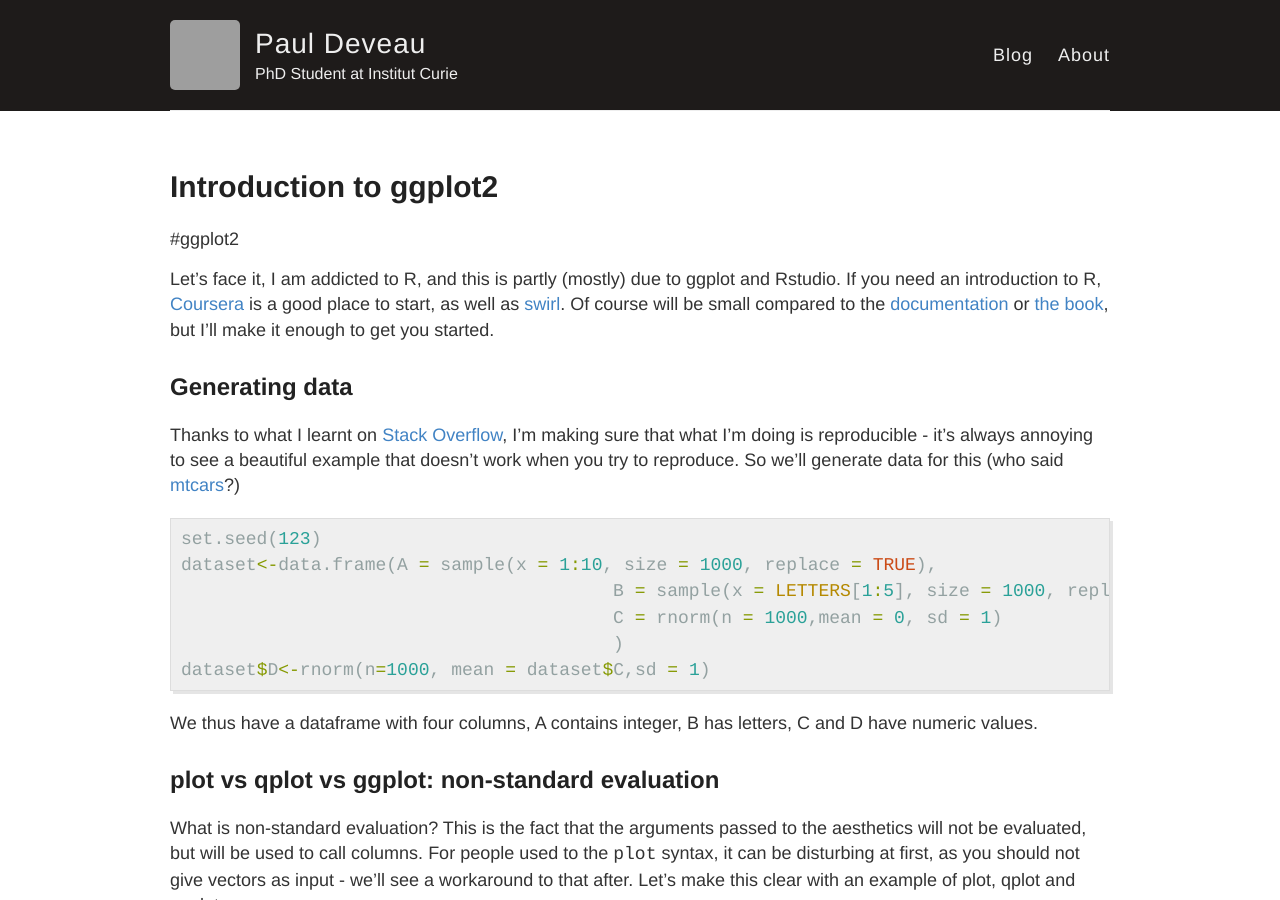
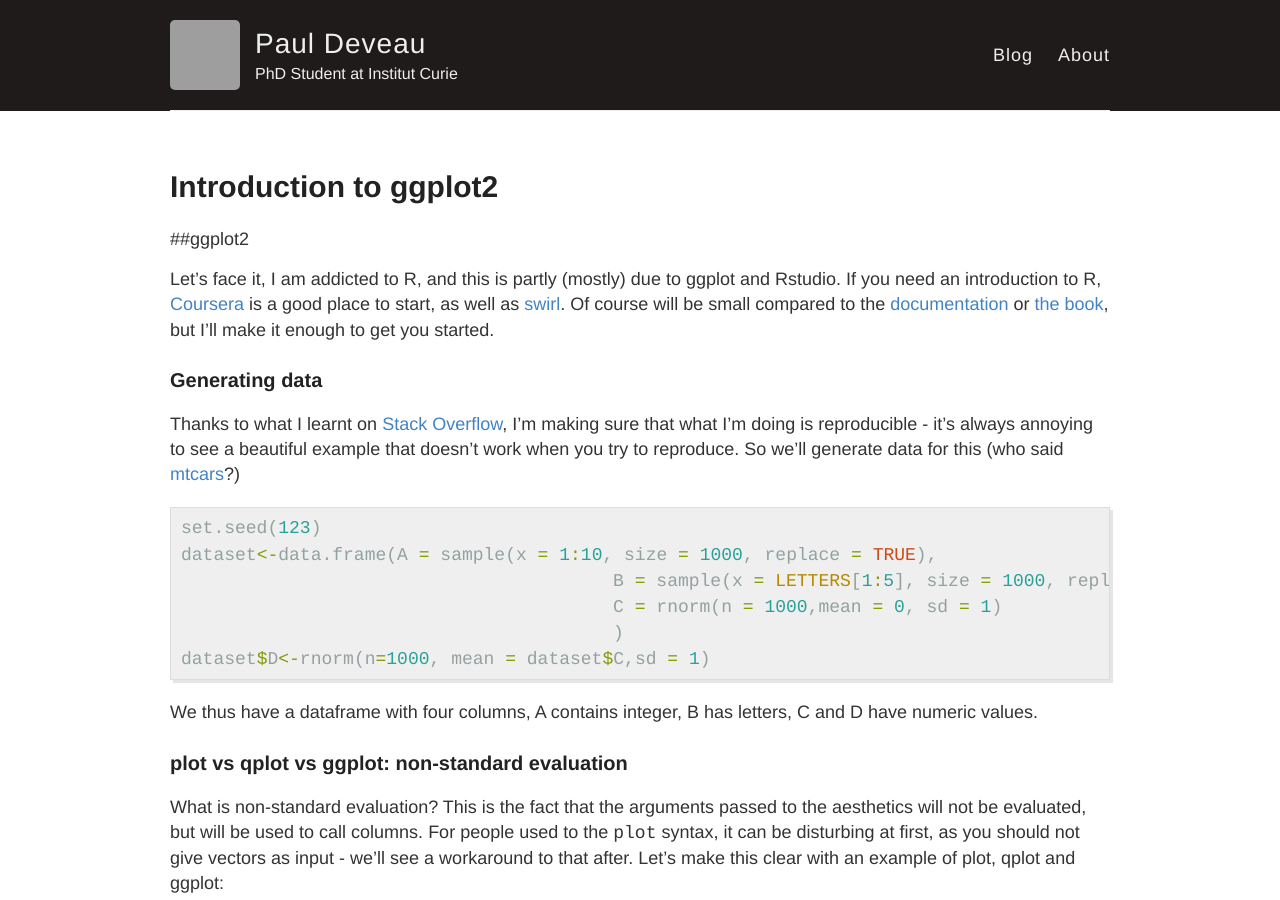
Before and after one commit to DeveauP/DeveauP.github.io, a Jekyll site: the page built from _posts/2016-8-29-ggplot2.md, in a window 1280 px wide and 900 px high. Built offline with Jekyll 4.4.1, drawn with Linux system fonts in a browser that asks for light colours; comment, search, counter and statistics services are not loaded; some of the changed text lies outside the part shown; grey boxes are pictures that could not be loaded.

```diff
--- a/_posts/2016-8-29-ggplot2.md
+++ b/_posts/2016-8-29-ggplot2.md
@@ -6,13 +6,13 @@
   - Tech
 ---
 
-#ggplot2
+##ggplot2
 
 Let's face it, I am addicted to R, and this is partly (mostly) due to ggplot and Rstudio. <!--more-->
 If you need an introduction to R, [Coursera](https://www.coursera.org/learn/r-programming) is a good place to start, as well as [swirl](http://swirlstats.com/).
 Of course will be small compared to the [documentation](http://docs.ggplot2.org/current/index.html) or [the book](http://ggplot2.org/book/), but I'll make it enough to get you started.
 
-## Generating data
+### Generating data
 
 Thanks to what I learnt on [Stack Overflow](http://stackoverflow.com/a/5963610/5779570), I'm making sure that what I'm doing is reproducible - it's always annoying to see a beautiful example that doesn't work when you try to reproduce.
 So we'll generate data for this (who said [mtcars](https://stat.ethz.ch/R-manual/R-devel/library/datasets/html/mtcars.html)?)
@@ -28,7 +28,7 @@
 
 We thus have a dataframe with four columns, A contains integer, B has letters, C and D have numeric values.
 
-## plot vs qplot vs ggplot: non-standard evaluation
+### plot vs qplot vs ggplot: non-standard evaluation
 
 What is non-standard evaluation? This is the fact that the arguments passed to the aesthetics will not be evaluated, but will be used to call columns.
 For people used to the `plot` syntax, it can be disturbing at first, as you should not give vectors as input - we'll see a workaround to that after.
@@ -58,9 +58,9 @@
 
 It doesn't look too good but we'll make it better.
 
-## Editing your plot: basic operations
+### Editing your plot: basic operations
 
-### Changing the theme
+#### Changing the theme
 
 By default, the background of `ggplot` is grey to have a better experience on screens. However, for printing, or by habits, it can be useful to have a black and white theme,
 or edit the axes. This is feasible with `theme()`, but some themes are already available with `ggplot2`, such as `theme_bw`, `theme_classic`, or `theme_minimal`.
@@ -95,7 +95,7 @@
 You don't remember if it is `x.ticks.axis` or `x.axis.ticks` to change the ticks in your theme? Don't worry, everything is listed [here](http://docs.ggplot2.org/current/theme.html)
 (It is `axis.ticks.x` )
 
-### Adding color and editing legend
+#### Adding color and editing legend
 
 Now that we have a theme, we will color the points based on values from column A.
 {% highlight R %}
@@ -133,7 +133,7 @@
 {% endhighlight %}
 ![alt tag](http://deveaup.github.io/images/geom_point_colored_shaped.png)
 
-### Adding lines
+#### Adding lines
 
 What happens if we try to connect the previous points?
 {% highlight R %}
@@ -153,7 +153,7 @@
 You can now see that each color has its own line! This is because `ggplot` has grouped the points by values of the color, shape, etc.
 It is useful to remember this when you want to have a single line with multiple colors.
 
-### Adding a trend
+#### Adding a trend
 
 Now we know how to make a line, but we'd like a trend for all points and one trend for each color. We'll try using `geom_smooth`:
 
@@ -173,7 +173,7 @@
 
 The trend has been calculated on the whole dataset, and we still have our points shown with different colors!
 
-###Showing density
+####Showing density
 
 We have shown the trend of points, but sometimes it can be more useful to show a density of points, either one or two-dimensional.
 Here we will show for 2D density, but the same works with `geom_density`. We also increase the transparency of points in our plot:
@@ -186,7 +186,7 @@
 
 You now know a lot in making plots with `ggplot2`. One last useful thing is to apply what we have seen with histograms.
 
-## Making an histogram
+### Making an histogram
 
 An histogram shows the number of values that fall into a bin, for example in the sequence {0,1,5,7,2,10}, 3 values fall in [0;2].
 
@@ -197,7 +197,7 @@
 {% endhighlight %}
  ![alt tag](http://deveaup.github.io/images/first_hist.png)
 
-### Editing it
+#### Editing it
 
 How do we add color to this plot? With with the color argument again?
 
```
